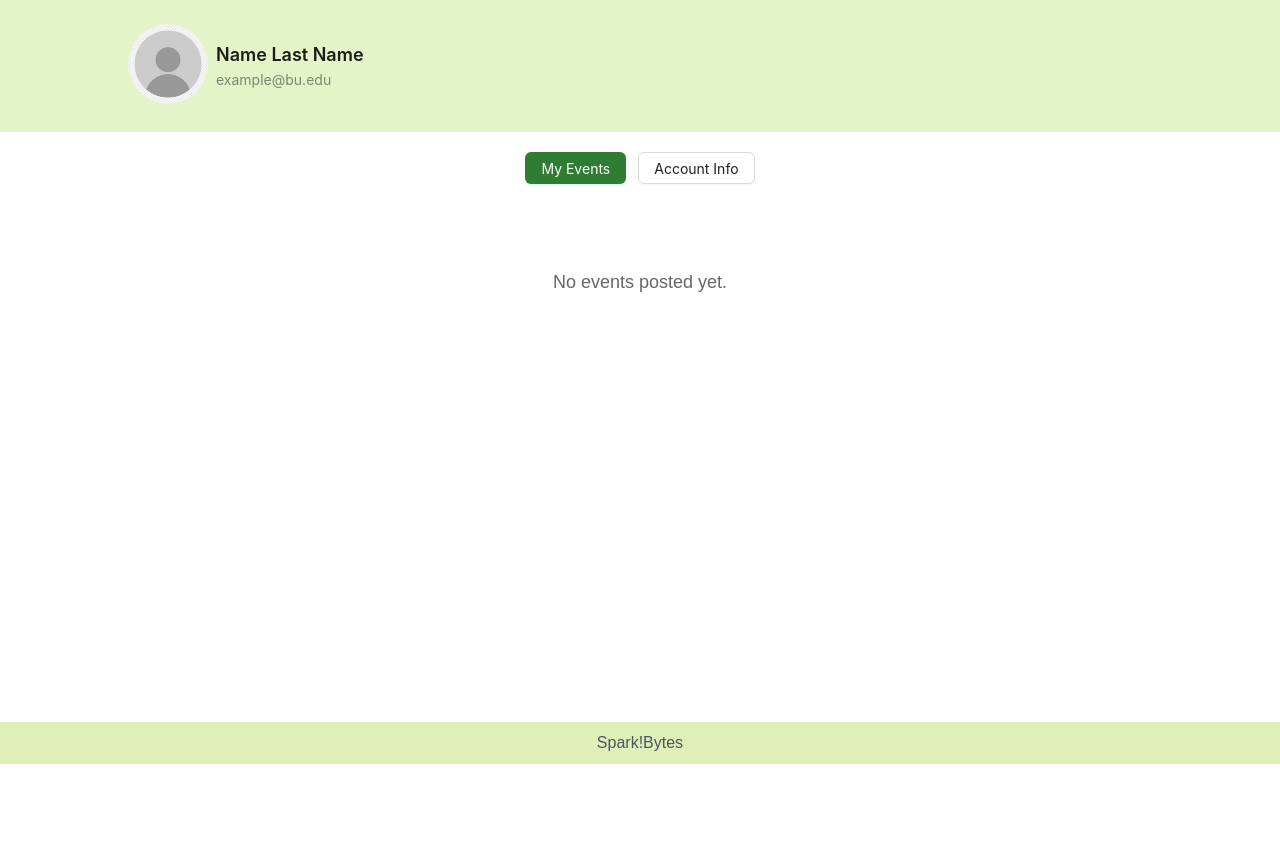
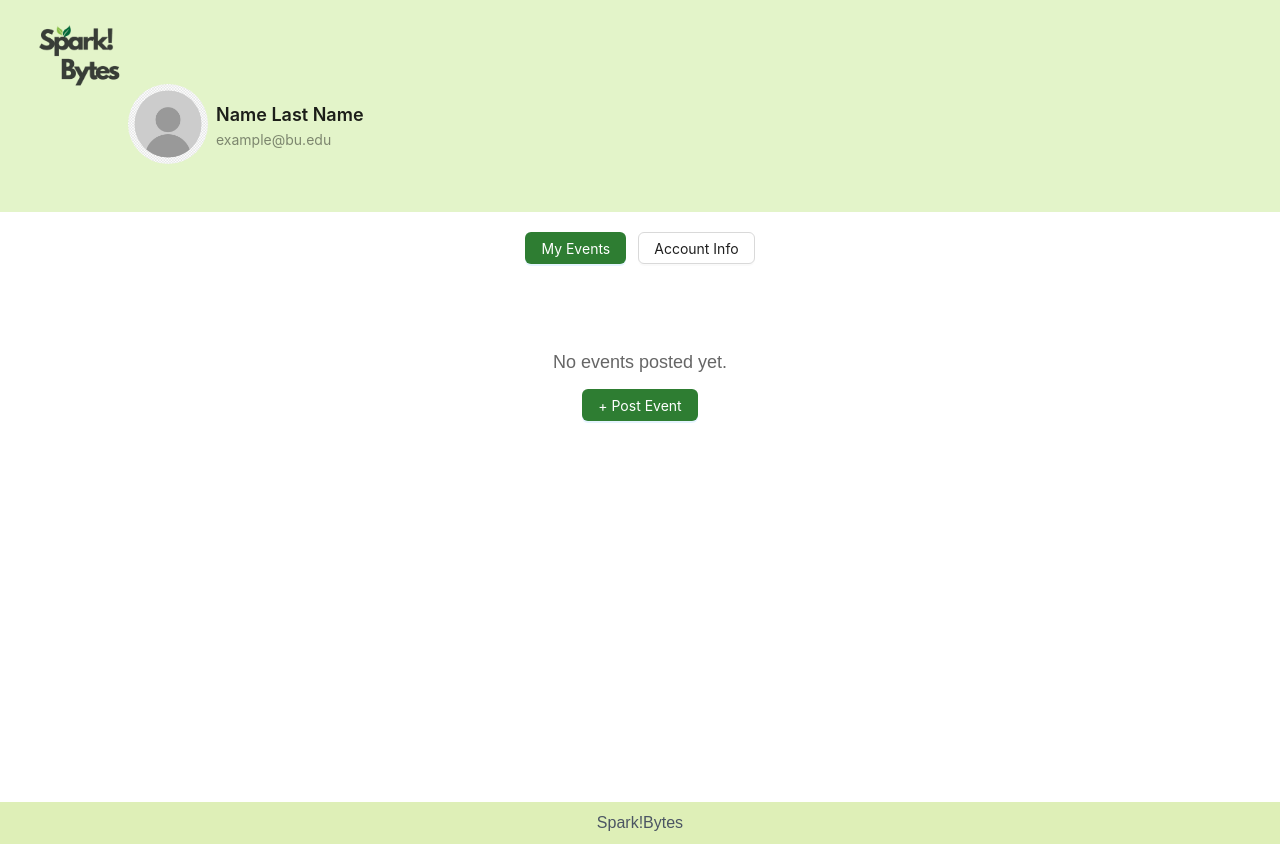
Before and after one commit to Senahilal/Spark-Bytes, a Next.js app in the folder spark-bytes/: page /profile in a window 1280 px wide. Before the commit the page ends 800 px from the top, so only its background shows below. Built offline with nearby package versions, Linux system fonts and the light colour scheme; no server answers; the database is empty; sample sign-in values are in the browser's storage.

Commit message:
added links for navigation to home page and create event page

```diff
--- a/spark-bytes/src/app/profile/page.tsx
+++ b/spark-bytes/src/app/profile/page.tsx
@@ -1,6 +1,7 @@
 'use client';
 
 import React, { useState, useEffect } from "react";
+import Link from 'next/link';
 import Image from "next/image";
 import Footer from '../components/footer';
 import { Form, Input, Button, Row, Col, Typography, Switch, Space } from "antd";
@@ -13,6 +14,7 @@ import { signOut } from "firebase/auth";
 import { message, Tag } from "antd";
 import { fetchUserIdEvents } from "@/app/firebase/repository";
 import EventCard from '../components/eventcard';
+import Logo from '../components/logo';
 import dayjs, { Dayjs } from "dayjs";
 
 
@@ -159,12 +161,24 @@ const ProfilePage = () => {
 
     return (
         <div style={{ minHeight: "100vh", display: "flex", flexDirection: "column" }}>
+
             {/* Header */}
             <div style={{ backgroundColor: "#E3F4C9", padding: "24px" }}>
+                <div style={{
+                    display: 'flex',
+                    justifyContent: 'space-between',
+                    alignItems: 'center',
+                    maxWidth: '1200px',
+                    margin: '0 auto'
+                }}>
+                    <Link href="/">
+                        <Logo />
+                    </Link>
+                </div>
                 <div
                     style={{
                         maxWidth: "1024px",
-                        margin: "0 auto",
+                        margin: '60px auto 20px',
                         display: "flex",
                         justifyContent: "space-between",
                         alignItems: "center",
@@ -227,10 +241,22 @@ const ProfilePage = () => {
                     display: "flex", flexWrap: "wrap", gap: "24px", marginTop: "10px", minHeight: '60vh',
                     justifyContent: 'center'
                 }}>
+
                     {userEvents.length === 0 ? (
-                        <span style={{ fontSize: '18px', color: '#666', marginTop: "30px" }}>
-                            No events posted yet.
-                        </span>
+                        <div style={{ textAlign: 'center', marginTop: "30px" }}>
+                            <span style={{ fontSize: '18px', color: '#666' }}>
+                                No events posted yet.
+                            </span>
+                            <br />
+                            <Button
+                                type="primary"
+                                style={{ marginTop: '16px', backgroundColor: "#2E7D32" }}
+                                onClick={() => router.push("/create")}
+                            >
+                                + Post Event
+                            </Button>
+                        </div>
+
                     ) : (
                         <div
                             style={{
@@ -243,6 +269,13 @@ const ProfilePage = () => {
                                 minHeight: '60vh',
                             }}
                         >
+                            <Button
+                                type="primary"
+                                style={{ backgroundColor: "#2E7D32" }}
+                                onClick={() => router.push("/create")}
+                            >
+                                + Post Event
+                            </Button>
                             {userEvents.map(event => {
                                 const start = event.start?.toDate?.();
                                 const formattedDate = start ? dayjs(start).format("MM/DD/YYYY") : "Unknown Date";
```
